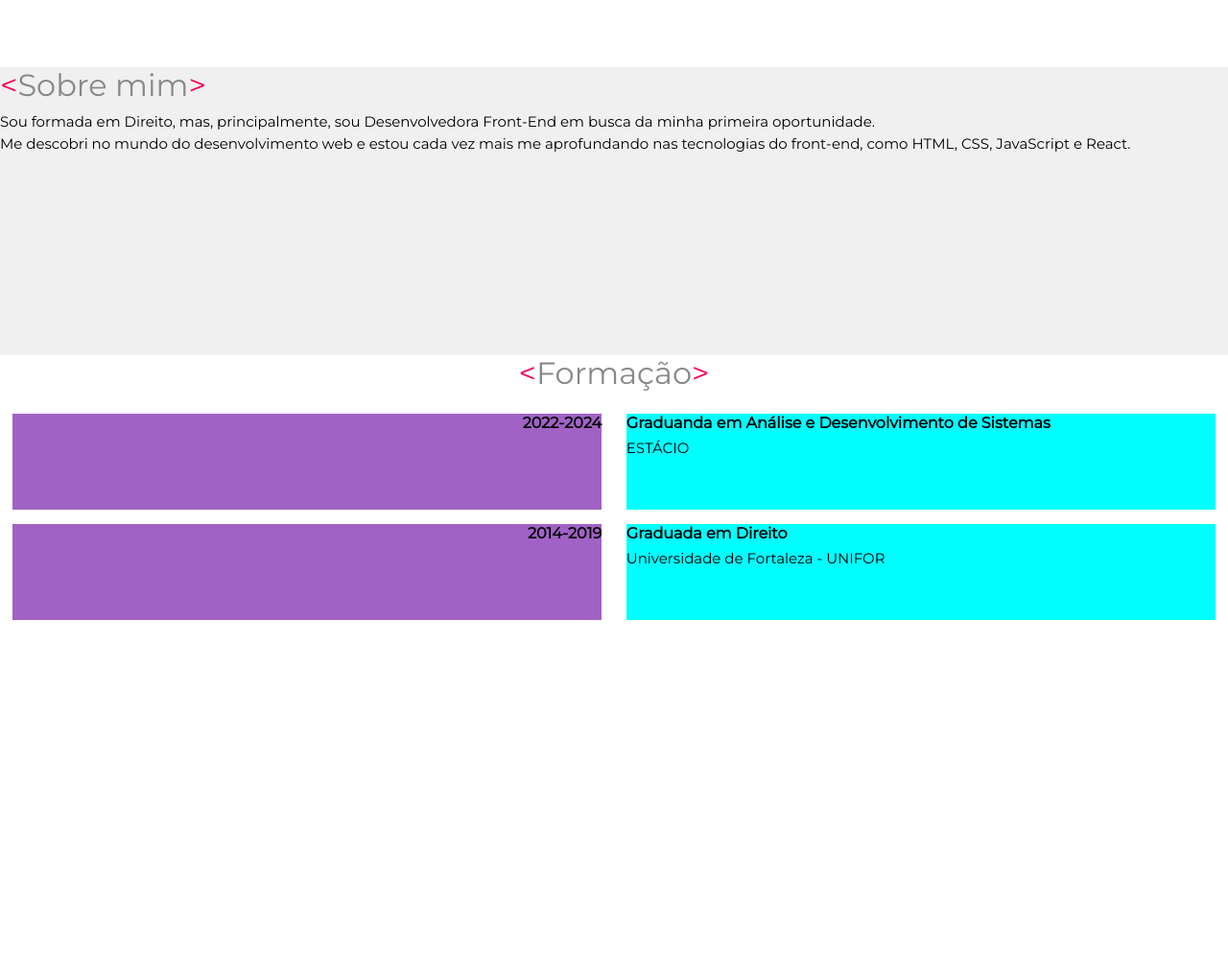
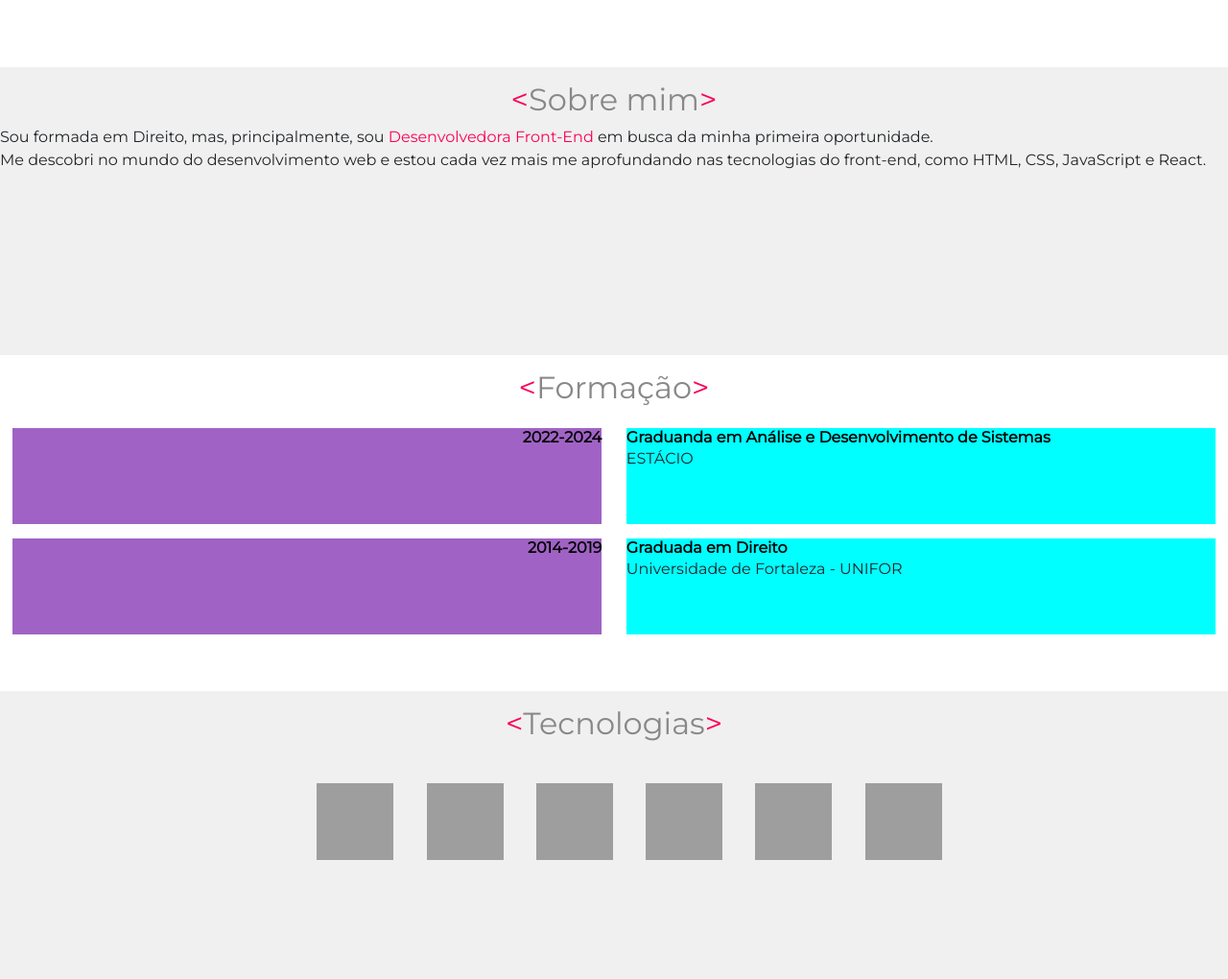
Before and after one commit to adaDiniz/my-portfolio, a plain HTML site: page index.html in a window 1280 px wide. Shown: the part 700-1720 px from the top of the page at 96% size. Before the commit the page ends 1470 px from the top, so only its background shows below. Drawn offline with nearby package versions, Linux system fonts and the light colour scheme; grey boxes are pictures that could not be loaded.

Commit message:
section tecnologias alterada

```diff
--- a/index.html
+++ b/index.html
@@ -9,7 +9,7 @@
         <link href="https://fonts.googleapis.com/css2?family=IBM+Plex+Serif:wght@300&family=Montserrat&display=swap" rel="stylesheet">
         <link href="https://cdn.jsdelivr.net/npm/bootstrap@5.1.3/dist/css/bootstrap.min.css" rel="stylesheet" integrity="sha384-1BmE4kWBq78iYhFldvKuhfTAU6auU8tT94WrHftjDbrCEXSU1oBoqyl2QvZ6jIW3" crossorigin="anonymous">
         <link rel="stylesheet" href="./style/style.css">
-        <link rel="icon" href="./style/favicon.ico">
+        <link rel="icon" href="./imagens/favicon (1).ico">
 
       </head>
 
@@ -40,7 +40,7 @@
          <div class="divInicio">
             <div class="inicioTexto">
               <p>Hello, meu nome é</p>
-              <h1>Ada Diniz!</h1>
+              <h1><span>Ada Diniz</span>!</h1>
               <p>Desenvolvedora Front-End</p>
               <button>Download CV</button>
             </div>
@@ -55,7 +55,7 @@
             <h2>
               <span>&lt;</span>Sobre mim<span>&gt;</span>
             </h2>
-              <p class="prg">Sou formada em Direito, mas, principalmente, sou Desenvolvedora Front-End em busca da minha primeira oportunidade. <br>
+              <p>Sou formada em Direito, mas, principalmente, sou <span>Desenvolvedora Front-End</span> em busca da minha primeira oportunidade. <br>
               Me descobri no mundo do desenvolvimento web e estou cada vez mais me aprofundando nas tecnologias do front-end, como HTML, CSS, JavaScript e React.
             </p>
           </div>
@@ -82,7 +82,7 @@
             </div>
           </div>
         </section>
-<!--
+
        <section id="tecnologias">
         <h2>
           <span>&lt;</span>Tecnologias<span>&gt;</span>
@@ -105,10 +105,13 @@
               <li>
                 <img src="https://cdn-icons-png.flaticon.com/512/919/919851.png"alt="" width="80px" height="80px">
               </li>
+              <li>
+                <img src="https://cdn-icons-png.flaticon.com/512/5968/5968342.png"alt="" width="80px" height="80px">
+              </li>
             </ul>
           </div>
         </section>
-
+<!--
         <section id="projetos">
           <h3>PROJETOS</h3>
            <div class="textoProjetos">
--- a/style/style.css
+++ b/style/style.css
@@ -24,26 +24,26 @@ border-bottom: 1px solid black;
   padding-top: 10px;
 }
 
-ul {
+nav ul {
   padding: 10px 0;
   float: right;
   margin: 0 10% 0 0;
 }
 
-li {
+nav li {
   display: inline-block;
   font-size: 14px;
   padding: 10px 5px;
   letter-spacing: 0.1rem;
 }
 
-a{
+nav a{
   font-size: 15px;
   color: #000000;
   text-decoration: none;
 }
 
-a:hover{
+nav a:hover{
   color: #FD0054;
 }
 
@@ -80,7 +80,6 @@ a:hover{
 }
 
 h1 {
-  color: #FD0054;
   font-size: 50px;
   margin: 0;
 }
@@ -91,23 +90,19 @@ h1 {
  margin: 0;
 }
 
+.textoQuemSouEu {
+
+}
 
 span{
   color: #FD0054;
 }
 
 h2{
+  padding-top: 15px;
   color: #888888;
+  text-align: center;
 }
-
-/* h3{
-  border-bottom: solid 1px #60009429;
-  font-family: 'IBM Plex Serif', serif;
-  font-size: 20px;
-  padding: 25px 0 10px;
-  margin: 0;
-  text-align: center;
-} */
 
 h4{
   color: #000000;
@@ -116,23 +111,15 @@ h4{
   margin: 0;
 }
 
-.prg{
-  line-height: 1.5;
-  color: #000000;
-  font-size: 15px;
-  text-align: justify;
-  margin: 5px 0;
-}
-
 #formação {
-  height: 400px;
+  height: 350px;
+  background-color: #ffffff;
 }
 
 #formação h2{
   text-align: center;
 }
 .textoFormação {
-  padding-top: 20px;
   width: 80%;
   margin: auto;
   display: flex;
@@ -158,13 +145,25 @@ h4{
   width: 48%;
 }
 
-/*
-.iconesHabilidades {
-  padding-top: 30px;;
+#tecnologias {
+  background-color: #F0F0F0;
   text-align: center;
-  height: 100px;
+  height: 300px;
 }
 
-#contato {
-  background-color: #EEEEEE;
-} */
+.iconesHabilidades{
+  width: 80%;
+  margin: auto;
+  padding-top: 25px;
+  text-align: center;
+}
+
+.iconesHabilidades ul {
+  list-style-type: none;
+
+}
+
+.iconesHabilidades li {
+  display: inline-block;
+  padding: 10px 15px;
+}
```
Also changed, not shown: imagens/favicon (1).ico (added).
